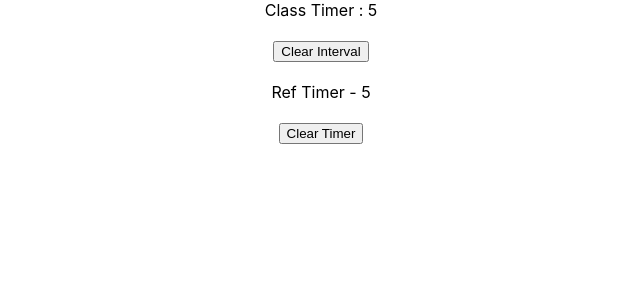
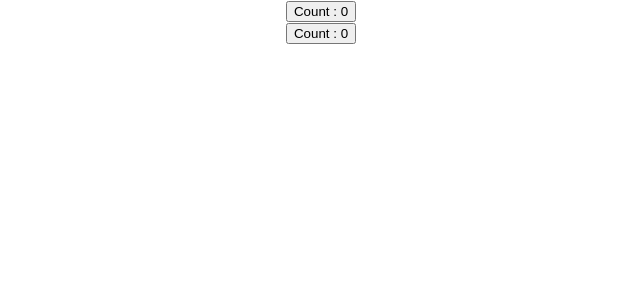
Before and after one commit to GeekShubhamRajput/react-hooks-exploration, a React (Create React App) app in the folder react-hooks-demo/: page / in a window 1280 px wide. Shown: the top 300 px of the page, without its empty margins (319-959 px from the left). Built offline with nearby package versions, Linux system fonts and the light colour scheme.

Commit message:
useDocumentTitle Custom Hook

```diff
--- a/react-hooks-demo/src/App.js
+++ b/react-hooks-demo/src/App.js
@@ -25,6 +25,8 @@
 import { RefInputFocus } from './components/RefInputFocus'
 import ClassTimer from './components/ClassTimer';
 import RefTimer from './components/RefTimer';
+import DocTitleOne from './components/DocTitleOne';
+import DocTitleTwo from './components/DocTitleTwo';
 
 export const UserContext = React.createContext()
 export const ChannelContext = React.createContext()
@@ -63,9 +65,11 @@
         <ReducerFetchData />
         <ParentComponent />
         <TwoCounter />
-        <RefInputFocus /> */}
+        <RefInputFocus />
         <ClassTimer />
-        <RefTimer />
+        <RefTimer /> */}
+        <DocTitleOne />
+        <DocTitleTwo />
       </div>
     // </CountContext.Provider>
   );
--- /dev/null
+++ b/react-hooks-demo/src/components/DocTitleOne.js
@@ -0,0 +1,16 @@
+import { useState } from 'react'
+import useDocumentTitle from '../hooks/useDocumentTitle'
+
+function DocTitleOne(){
+  const [count, setCount] = useState(0)
+
+  useDocumentTitle(count)
+
+  return(
+    <div>
+      <button onClick={() => setCount(count + 1)}>Count : {count}</button>
+    </div>
+  )
+}
+
+export default DocTitleOne
--- /dev/null
+++ b/react-hooks-demo/src/components/DocTitleTwo.js
@@ -0,0 +1,16 @@
+import { useState } from 'react'
+import useDocumentTitle from '../hooks/useDocumentTitle'
+
+function DocTitleTwo(){
+  const [count, setCount] = useState(0)
+
+  useDocumentTitle(count)
+
+  return(
+    <div>
+      <button onClick={() => setCount(count + 1)}>Count : {count}</button>
+    </div>
+  )
+}
+
+export default DocTitleTwo
--- /dev/null
+++ b/react-hooks-demo/src/hooks/useDocumentTitle.js
@@ -0,0 +1,9 @@
+import { useEffect } from 'react'
+
+function useDocumentTitle(count){
+  useEffect(() => {
+    document.title = `Count - ${count}`
+  }, [count])
+}
+
+export default useDocumentTitle
```
Also changed, not shown: 1 other file (tests, documents, lock files or other folders).
